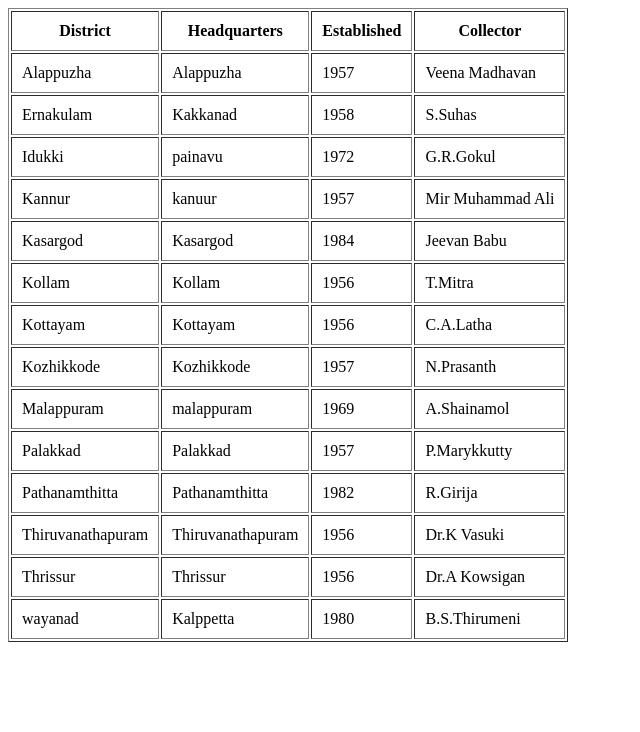
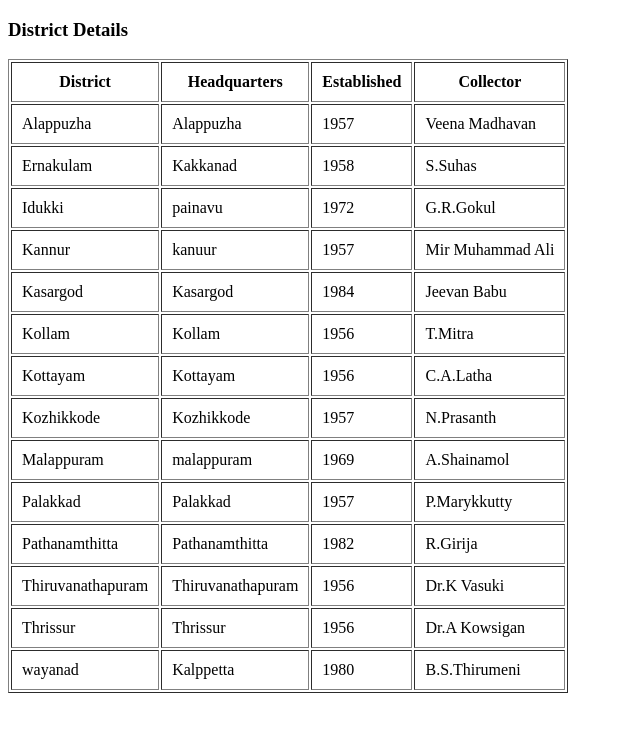
Before and after one commit to KavyaMTP77/Kerala, a plain HTML site: page districts.html in a window 1280 px wide. Shown: the whole page, without its empty margins (0-640 px from the left). Drawn offline with Linux system fonts and the light colour scheme.

Commit message:
Update districts.html

```diff
--- a/districts.html
+++ b/districts.html
@@ -2,6 +2,7 @@
 <html>
 <head><title>KERALA</title></head>
 <body>
+  <h3>District Details</h3>
 <table border="1" cellpadding="10">
 <tr>
 <th>District</th>
```
